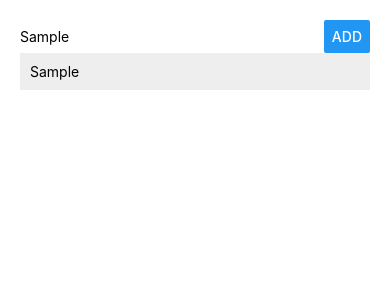
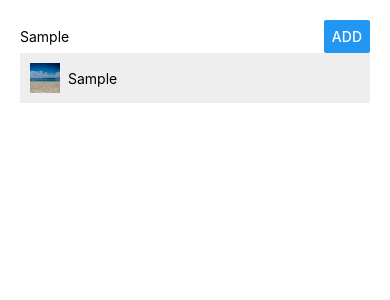
Before and after one commit to Dabrown18/awesome-places, a React Native app: screen / in a window 390 px wide. Both pictures are taken after typing "Sample" into the empty fields and a click on the button "ADD". Shown: the top 300 px of the page. Built offline with nearby package versions, Linux system fonts and the light colour scheme.

Commit message:
added static image

```diff
--- a/App.js
+++ b/App.js
@@ -2,6 +2,7 @@
 import { StyleSheet, View } from 'react-native';
 import PlaceInput from './src/components/PlaceInput';
 import PlaceList from './src/components/PlaceList'
+import placeImage from './src/assets/beautiful-place.jpg'
 
 export default class App extends Component {
    state = {
@@ -12,7 +13,8 @@
 		this.setState((prevState) => ({
 			places: prevState.places.concat({
             key: Math.random(),
-            value: placeName
+            name: placeName,
+				image: placeImage
 			})
 		}))
 	};
--- a/src/components/ListItem/index.js
+++ b/src/components/ListItem/index.js
@@ -1,9 +1,10 @@
 import React from 'react';
-import { View, Text, StyleSheet, TouchableOpacity } from 'react-native';
+import { View, Text, StyleSheet, TouchableOpacity, Image } from 'react-native';
 
 const ListItem = (props) => (
 	<TouchableOpacity onPress={props.onItemPressed}>
 		<View style={styles.listItem}>
+			<Image reizeMode="cover" source={props.placeImage} style={styles.placeImage}/>
 			<Text>{props.placeName}</Text>
 		</View>
 	</TouchableOpacity>
@@ -14,7 +15,14 @@
 		width: "100%",
 		marginBottom: 5,
 		padding: 10,
-		backgroundColor: "#eee"
+		backgroundColor: "#eee",
+		flexDirection: "row",
+		alignItems: "center"
+	},
+	placeImage: {
+		marginRight: 8,
+		height: 30,
+		width: 30
 	}
 });
 
--- a/src/components/PlaceList/index.js
+++ b/src/components/PlaceList/index.js
@@ -12,7 +12,8 @@
 			data={props.places}
 			renderItem={(info) => (
 				<ListItem
-					placeName={info.item.value}
+					placeName={info.item.name}
+					placeImage={info.item.image}
 					onItemPressed={() => props.onItemDeleted(info.item.key)}
 				/>
 			)}
```
Also changed, not shown: src/assets/beautiful-place.jpg (added).
